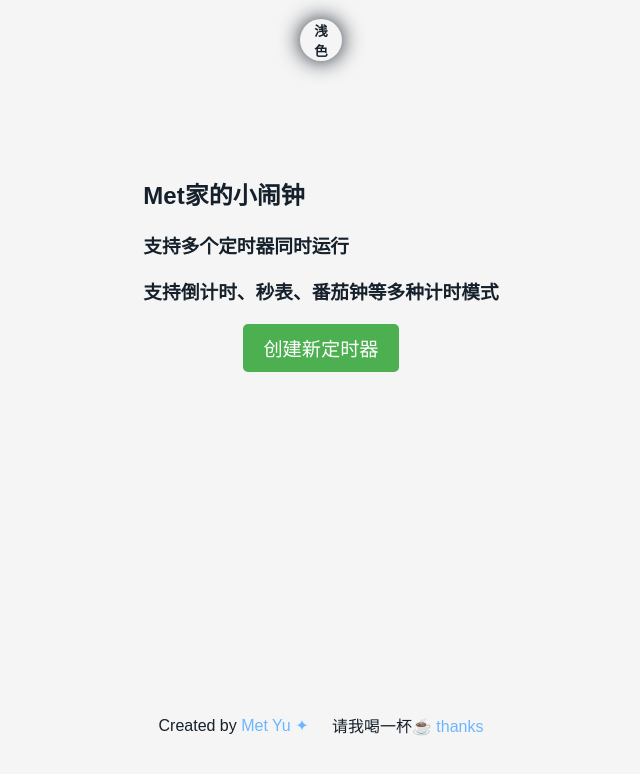
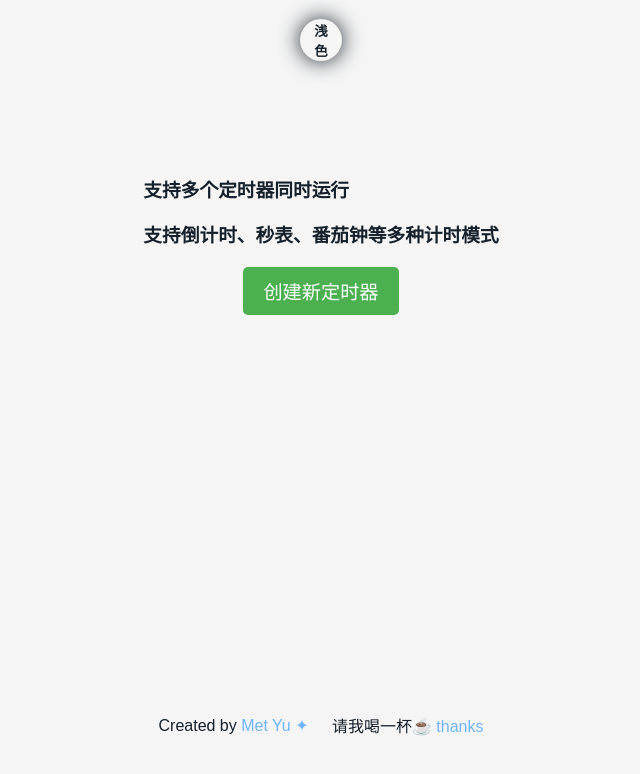
Before and after one commit to luckyu2/TimerTuner, a plain HTML site: page index.html in a window 1280 px wide. Shown: the whole page, without its empty margins (319-959 px from the left). Drawn offline with Linux system fonts and the light colour scheme.

Commit message:
Update index.html

```diff
--- a/index.html
+++ b/index.html
@@ -14,7 +14,6 @@
 
     </div>
     <div id="create-timer-container">
-        <h2>Met家的小闹钟</h2>
         <h3>支持多个定时器同时运行</h3>
         <h3>支持倒计时、秒表、番茄钟等多种计时模式</h3>
         <button id="create-timer" class="create-btn">创建新定时器</button>
```
